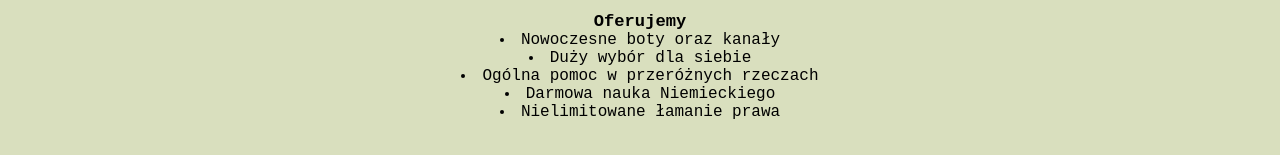
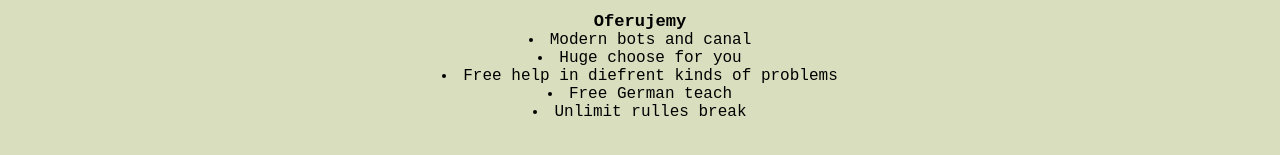
Before and after one commit to MTRXO/Discord-page, a plain HTML site: page index.html in a window 1280 px wide. Shown: the part 111-266 px from the top of the page. Drawn offline with Linux system fonts and the light colour scheme.

Commit message:
translate desctription

```diff
--- a/index.html
+++ b/index.html
@@ -35,11 +35,11 @@
         <br>
         <div class="ofert">
             <h3>Oferujemy</h3>
-            <li>Nowoczesne boty oraz kanały</li>
-            <li>Duży wybór dla siebie</li>
-            <li>Ogólna pomoc w przeróżnych rzeczach</li>
-            <li>Darmowa nauka Niemieckiego</li>
-            <li>Nielimitowane łamanie prawa</li>
+            <li>Modern bots and canal</li>
+            <li>Huge choose for you </li>
+            <li>Free help in diefrent kinds of problems</li>
+            <li>Free German teach </li>
+            <li>Unlimit rulles break</li>
         </div>
 
 
```
